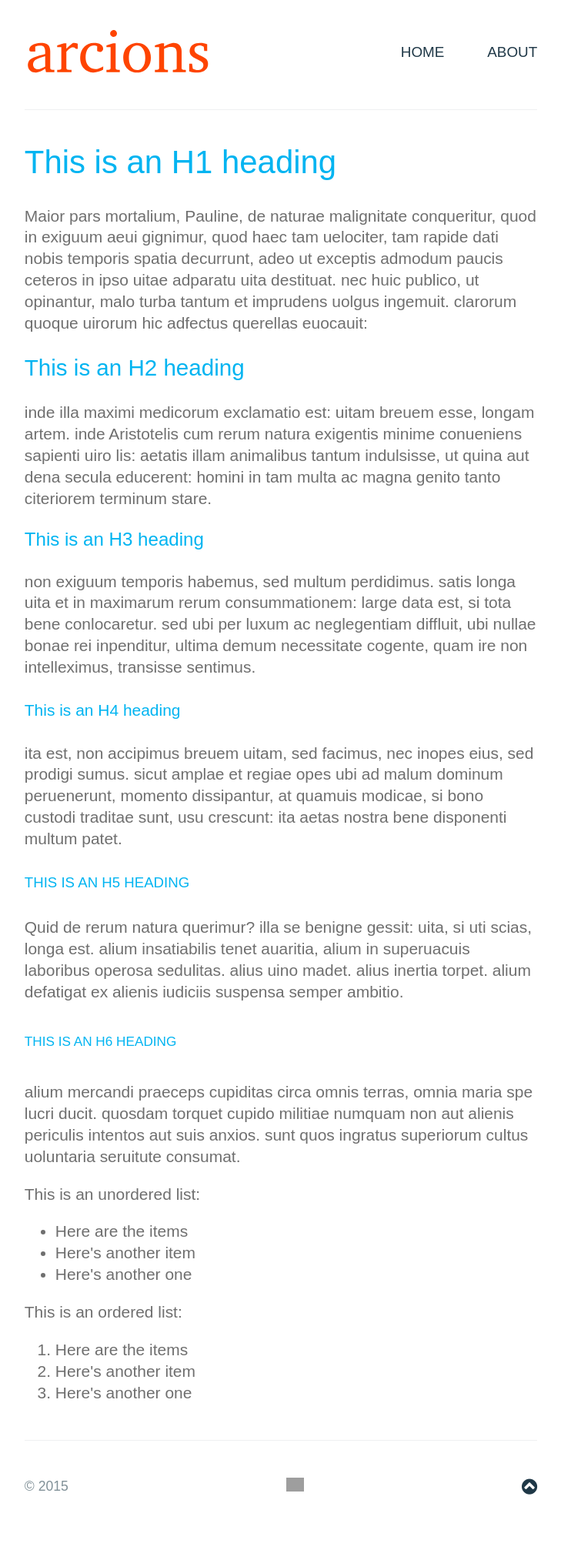
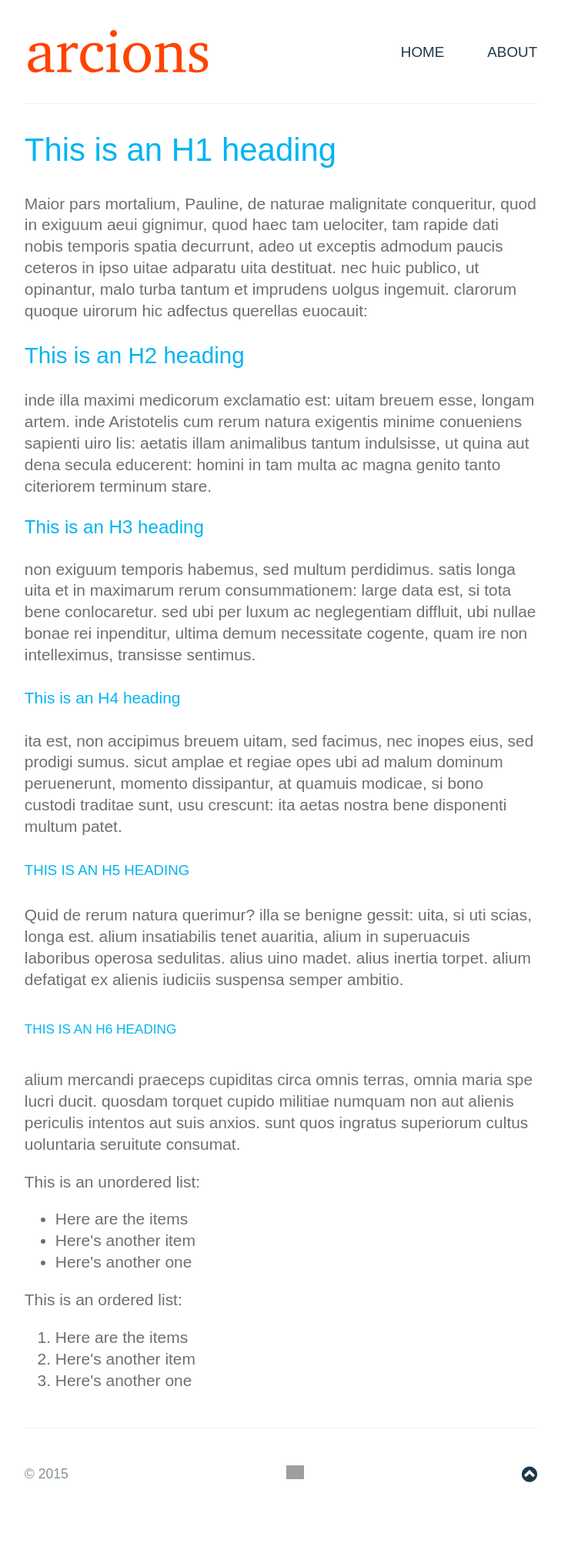
Before and after one commit to arcions/arcions.github.io, a Jekyll site: the page built from index.html, in a window 1280 px wide. Shown: the whole page at 77% size, without its empty margins (275-1004 px from the left). Built offline with Jekyll 4.4.1, drawn with Linux system fonts in a browser that asks for light colours; nearby versions of some CDN libraries; some web fonts are replaced; Markdown is read by kramdown in place of the engine named in the settings; grey boxes are pictures that could not be loaded.

Commit message:
Update main.css

```diff
--- a/stylesheets/main.css
+++ b/stylesheets/main.css
@@ -173,9 +173,9 @@ h6 {
 
 #header{
   margin-top:1rem;
-  margin-bottom:2.5rem;
+  margin-bottom:2rem;
   padding-top:1rem;
-  padding-bottom:2.5rem;
+  padding-bottom:2rem;
   border-bottom: solid 1px #eff0f1;
 }
 
```
